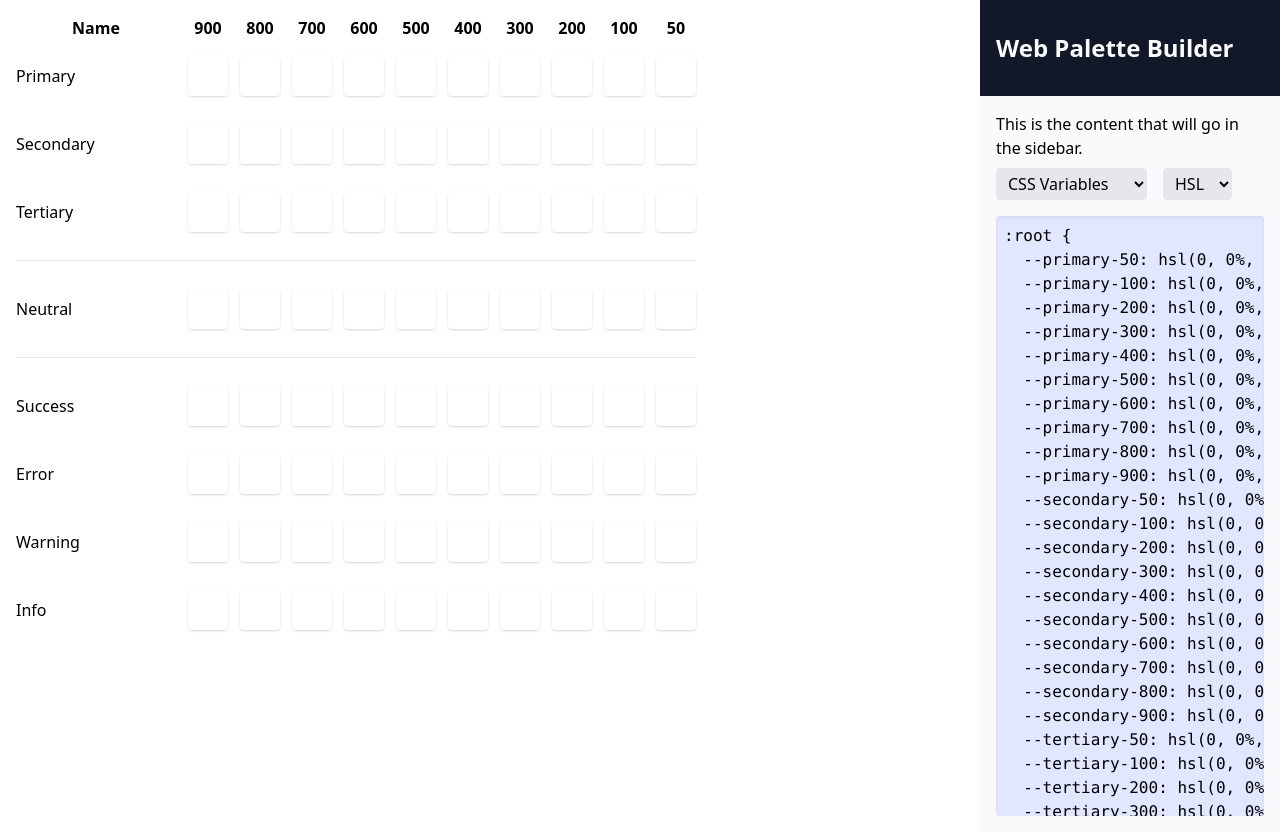
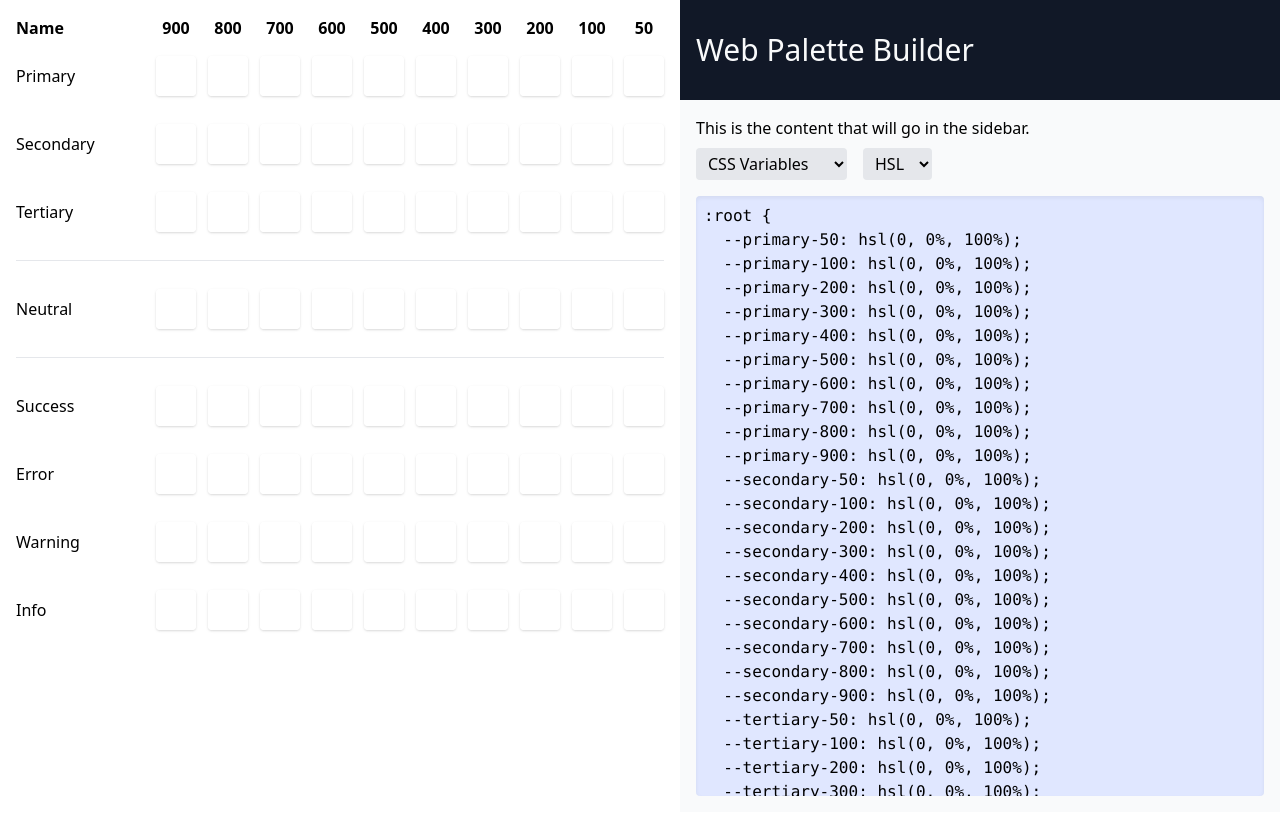
Before and after one commit to raygesualdo/web-palette-creator, a React (Create React App) app: page / in a window 1280 px wide. Built offline with nearby package versions, Linux system fonts and the light colour scheme.

Commit message:
styling updates

```diff
--- a/src/App.tsx
+++ b/src/App.tsx
@@ -193,11 +193,16 @@ function App() {
   }
 
   return (
-    <div className="grid" style={{ gridTemplateColumns: '1fr 300px' }}>
+    <div className="grid" style={{ gridTemplateColumns: '1fr 1fr' }}>
       <div className="p-4">
         <div className="palette-header">
           {orderedKeys.map((key) => (
-            <div key={key} className="font-semibold text-center">
+            <div
+              key={key}
+              className={`font-semibold ${
+                key === 'label' ? 'text-left' : 'text-center'
+              }`}
+            >
               {key === 'label' ? 'Name' : key}
             </div>
           ))}
@@ -216,7 +221,7 @@ function App() {
         </div>
       </div>
       <div className="bg-gray-50 p-4">
-        <h1 className="bg-gray-900 text-gray-50 px-4 py-8 -mt-4 -mx-4 mb-4 text-2xl font-bold">
+        <h1 className="bg-gray-900 text-gray-50 px-4 py-8 -mt-4 -mx-4 mb-4 text-3xl font-medium">
           Web Palette Builder
         </h1>
         <p>This is the content that will go in the sidebar.</p>
--- a/src/tailwind.css
+++ b/src/tailwind.css
@@ -3,12 +3,12 @@
 
 .palette-header {
   @apply mb-4 grid gap-x-3;
-  grid-template-columns: theme('space.40') repeat(10, theme('spacing.10'));
+  grid-template-columns: theme('space.32') repeat(10, theme('spacing.10'));
 }
 
 .palette-grid {
   @apply grid gap-x-3 gap-y-7;
-  grid-template-columns: theme('space.40') repeat(10, theme('spacing.10'));
+  grid-template-columns: theme('space.32') repeat(10, theme('spacing.10'));
   grid-template-rows: repeat(3, theme('spacing.10')) 1px theme('spacing.10') 1px repeat(
       4,
       theme('spacing.10')
```
